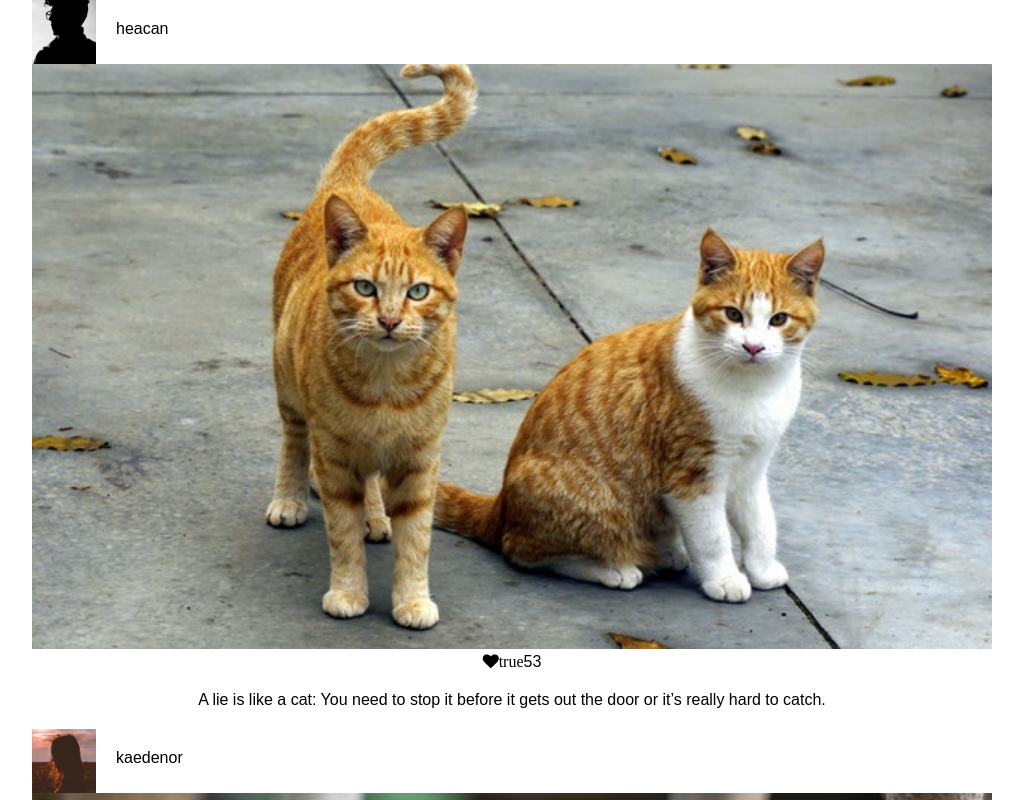
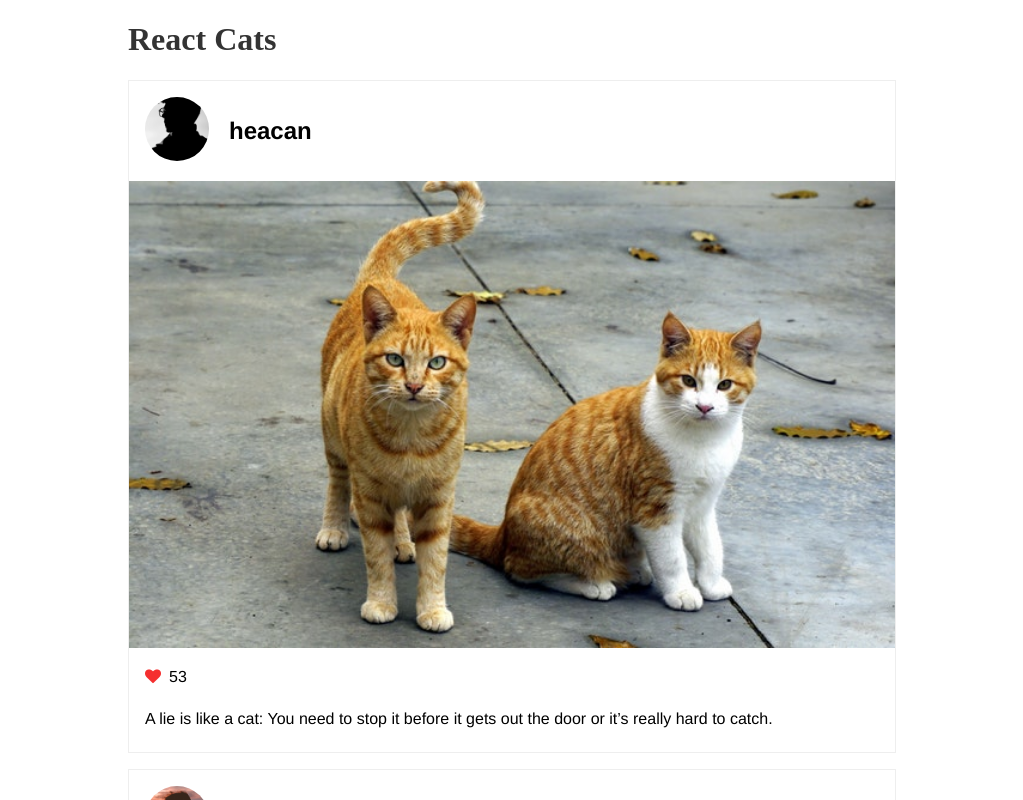
Before and after one commit to Xin00163/reactcats, a React (Create React App) app: page / in a window 1280 px wide. Shown: the top 800 px of the page, without its empty margins (128-1151 px from the left). Built offline with nearby package versions, Linux system fonts and the light colour scheme.

Commit message:
Add more CSS styling

```diff
--- a/src/App.css
+++ b/src/App.css
@@ -1,3 +1,10 @@
 .App {
   text-align: center;
+  margin: 0 20%;
 }
+
+.Title {
+  text-align: left;
+  color: #333;
+  font-family: cursive;
+}
--- a/src/App.js
+++ b/src/App.js
@@ -8,6 +8,7 @@ class App extends Component {
   render() {
     return (
       <div className="App">
+        <h1 className="Title">React Cats</h1>
         {photoCardsData.map((data) => (
           <PhotoContainer data={data}/>
         ))}
--- a/src/PhotoContainer.css
+++ b/src/PhotoContainer.css
@@ -2,7 +2,7 @@
 body {
   margin: 0;
   padding: 0;
-  font-family: sans-serif;
+  font-family: helvetica;
 }
 
 .logo {
@@ -11,15 +11,19 @@ body {
 
 .PhotoContainer {
   list-style-type: none;
-  margin: 0 10rem;
-  padding: 0;
+  margin: 1rem 0;
+  padding: 1rem 0;
+  border: 1px solid #eee;
 }
 
 .User {
   display: flex;
+  margin-bottom: 1rem;
+  padding: 0 1rem;
 }
 
 .Username {
+  margin: 0;
   padding: 20px;
   text-align: left;
 }
@@ -28,6 +32,7 @@ body {
   object-fit: cover;
   width: 64px;
   height: 64px;
+  border-radius: 100%;
 }
 
 .Image {
@@ -35,6 +40,25 @@ body {
   width: 100%
 }
 
+.Like {
+  display: flex;
+  justify-content: flex-start;
+  padding: 1rem;
+}
+
+#Click-like {
+  margin-right: 0.5rem;
+}
+
+.fa-heart {
+ color: #f52f2f;
+}
+
+.fa-heart-o {
+  color: #666;
+}
+
 .Description {
-  margin: 20px;
+  padding: 0.5rem 1rem;
+  text-align: left;
 }
--- a/src/PhotoContainer.js
+++ b/src/PhotoContainer.js
@@ -38,11 +38,13 @@ class PhotoContainer extends Component {
       <div className='PhotoContainer'>
         <div className='User'>
           <img className='Avatar' src={avatars[this.userIconLink]} />
-          <div className='Username'>{this.props.data.username}</div>
+          <h2 className='Username'>{this.props.data.username}</h2>
         </div>
         <img className='Image' src={images[this.imageLink]} />
-        <i id='Click-like' onClick={this.likeClick} className={(this.state.liked ? "fa fa-heart" : "fa fa-heart-o")}>{this.state.liked.toString()}</i>
-        <span className='Likes'>{this.state.likes}</span>
+        <div className='Like'>
+          <i id='Click-like' onClick={this.likeClick} className={(this.state.liked ? "fa fa-heart" : "fa fa-heart-o")}></i>
+          <span className='Likes'>{this.state.likes}</span>
+        </div>
         <div className='Description'>{this.props.data.description}</div>
       </div>
     );
```
Also changed, not shown: 2 other files (tests, documents, lock files or other folders).
